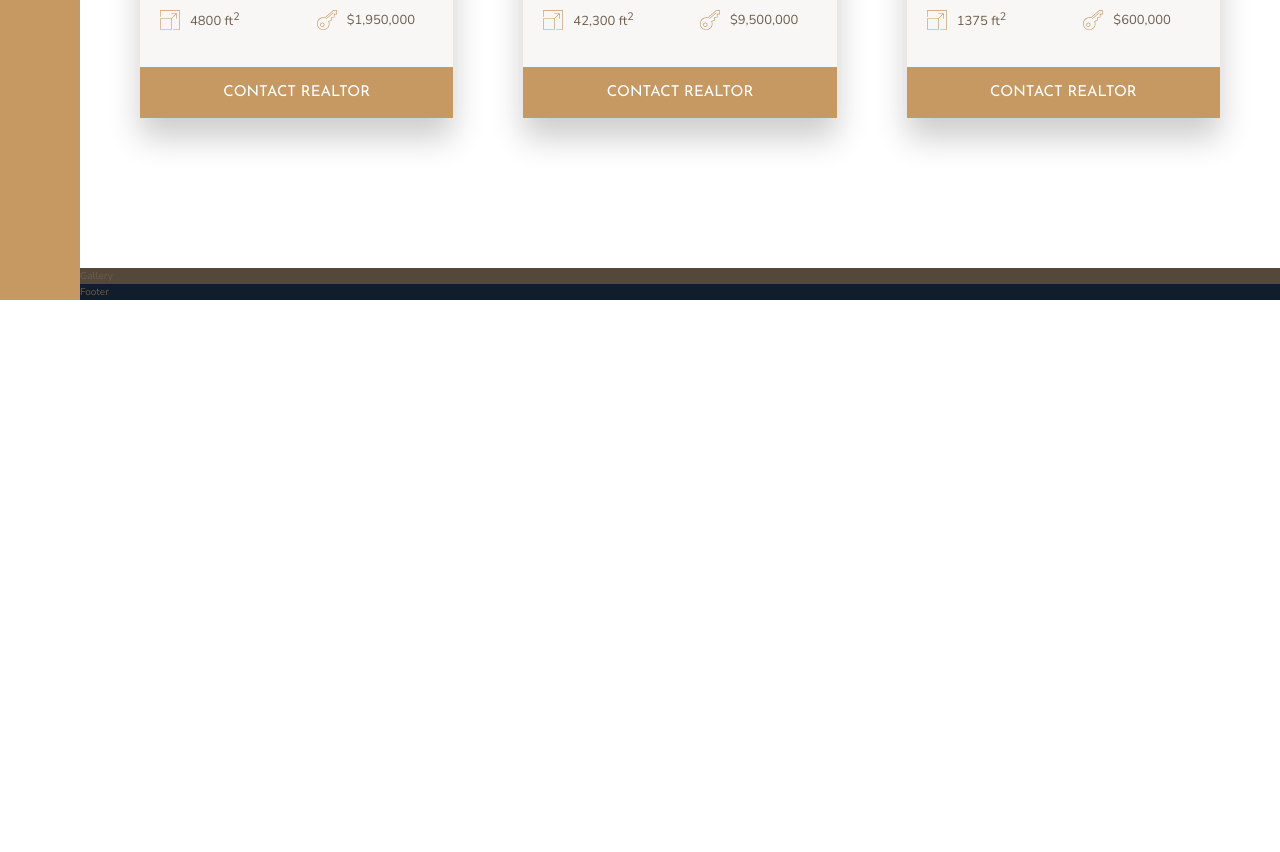
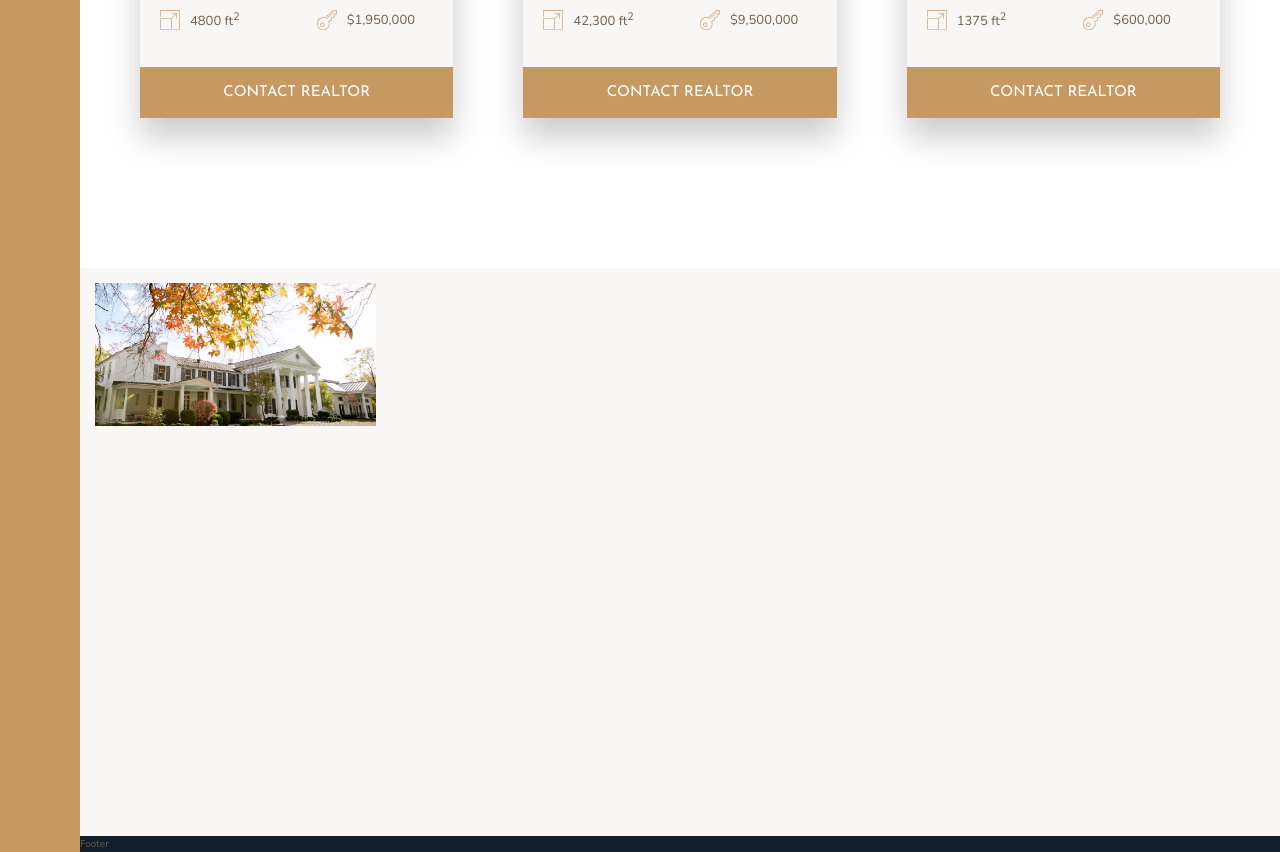
Before and after one commit to thomruns/NexterTKD, a website: page index.html in a window 1280 px wide. Shown: the part 2792-3644 px from the top of the page. Before the commit the page ends 3092 px from the top, so only its background shows below. Drawn offline with nearby package versions, Linux system fonts and the light colour scheme.

Commit message:
Image gallery grid setup

```diff
--- a/index.html
+++ b/index.html
@@ -279,7 +279,11 @@
         </section> <!-- end of homes section -->
 
         <section class="gallery">
-            Gallery
+
+            <figure class="gallery__item gallery__item--1">
+                <img src="img/gal-1.jpeg" alt="Gallery image 1" class="gallery__img">
+            </figure>
+
         </section>
 
         <footer class="footer">
--- a/sass/_gallery.scss
+++ b/sass/_gallery.scss
@@ -1,4 +1,26 @@
 .gallery {
-    background-color: $color-grey-dark-1;
+    background-color: $color-grey-light-1;
+    display: grid;
+
     grid-column: full-start / full-end;
+    grid-template-columns: repeat(8, 1fr);
+    grid-template-rows: repeat(7, 5vw);
+    grid-gap: 1.5rem;
+    padding: 1.5rem;
+
+    &__item {
+        &--1 {
+            grid-row: 1 / span 2;
+            grid-column: 1 / span 2;
+        }
+
+    }
+
+    &__img {
+        width: 100%;
+        height: 100%;
+        object-fit: cover; //this property requires both width & height be set
+        display: block;
+    }
+
 }
```
Also changed, not shown: README.md, css/style.css.
